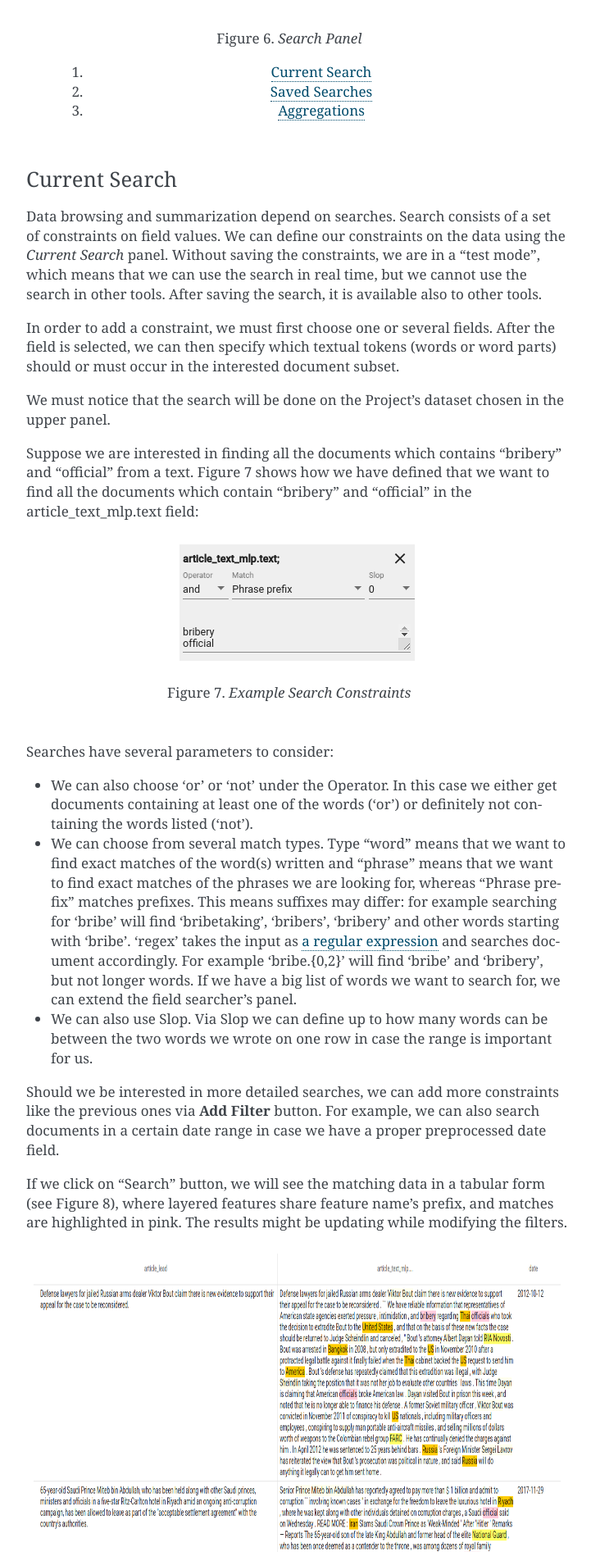
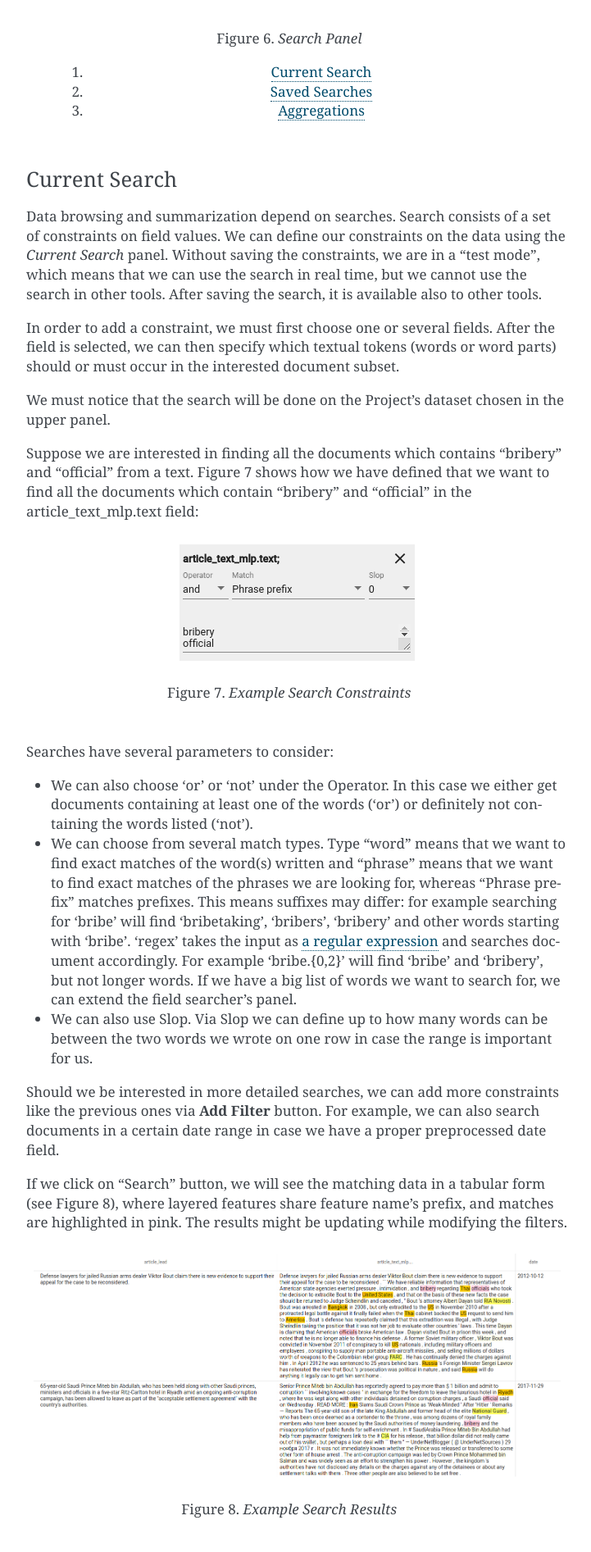
Before and after one commit to texta-tk/texta-tk.github.io, a Sphinx documentation site: the page built from source/gui.rst, in a window 1280 px wide. Shown: the part 4507-6400 px from the top of the page at 82% size, without its empty margins (388-1109 px from the left). Built offline with Sphinx 7.4.7, drawn with Linux system fonts in a browser that asks for light colours; formulas are drawn with MathJax 3.

Commit message:
Update gui.rst

```diff
--- a/source/gui.rst
+++ b/source/gui.rst
@@ -140,7 +140,7 @@
 .. _figure-8:
 
 .. figure:: images/search_results.png
-    :scale: 80%
+    :width: 1500
 
     Figure 8. *Example Search Results*
 
```
